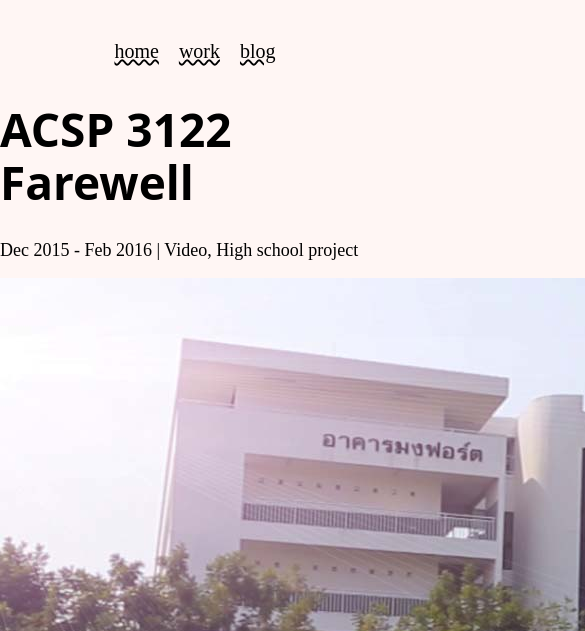
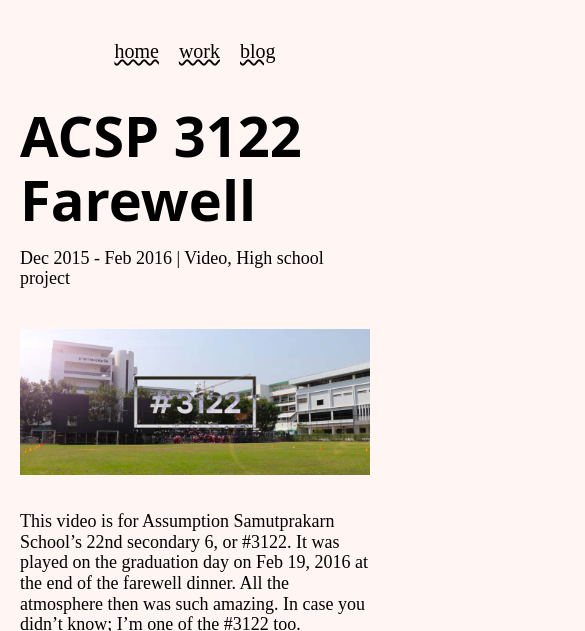
Before and after one commit to zartre/zartre-2024, an Astro site: page /work/acsp-3122 in a window 390 px wide. Shown: the top 631 px of the page, 585 px wide, since content can reach past the window. Built offline with nearby package versions, Linux system fonts and the light colour scheme; Astro itself is replaced by a stand-in of ours; a web font is replaced by a local one.

Commit message:
style: move work page css to new file

```diff
--- /dev/null
+++ b/src/layouts/WorkLayout.astro
@@ -0,0 +1,29 @@
+---
+import "normalize.css";
+import "../styles/raster.css";
+import "../styles/app.sass";
+import "../styles/work.sass";
+interface Props {
+  title: string;
+}
+
+const { title } = Astro.props;
+---
+
+<!doctype html>
+<html lang="en">
+  <head>
+    <meta charset="UTF-8" />
+    <meta name="description" content="Astro description" />
+    <meta name="viewport" content="width=device-width" />
+    <link rel="icon" type="image/svg+xml" href="/favicon.svg" />
+    <link rel="preconnect" href="https://fonts.googleapis.com">
+    <link rel="preconnect" href="https://fonts.gstatic.com" crossorigin>
+    <link href="https://fonts.googleapis.com/css2?family=Ovo&display=swap" rel="stylesheet">
+    <meta name="generator" content={Astro.generator} />
+    <title>{title}</title>
+  </head>
+  <body>
+    <slot />
+  </body>
+</html>
--- a/src/pages/work/[...slug].astro
+++ b/src/pages/work/[...slug].astro
@@ -1,6 +1,6 @@
 ---
 import { getCollection } from 'astro:content';
-import Layout from '../../layouts/Layout.astro';
+import WorkLayout from '../../layouts/WorkLayout.astro';
 import TopNav from '../../components/TopNav.astro';
 
 export async function getStaticPaths() {
@@ -14,7 +14,7 @@
 const { Content } = await entry.render();
 ---
 
-<Layout title={entry.data.title}>
+<WorkLayout title={entry.data.title}>
   <TopNav/>
   <article>
     <div class="meta">
@@ -26,11 +26,9 @@
     </div>
   </article>
   <footer/>
-</Layout>
+</WorkLayout>
 
 <style lang="sass">
 body
   background-color: var(--color-background)
-footer
-  height: 100px
 </style>
--- /dev/null
+++ b/src/styles/work.sass
@@ -0,0 +1,38 @@
+// For single work page
+
+article
+  .content
+    max-width: 600px
+    margin: 2em auto
+    font-family: var(--font-family-accent)
+    padding: 0 1rem
+    figure
+      margin: 0
+      padding: 0
+    p img
+      display: block
+      width: 160%
+      height: 100%
+      margin-left: -30%
+      margin-top: 3em
+      margin-bottom: 3em
+      @media screen and (max-width: 1079px)
+        width: 100%
+        margin-left: 0
+        margin-top: 2em
+        margin-bottom: 2em
+  .meta
+    max-width: 960px
+    margin: 0 auto
+    padding: 0 1rem
+    @media screen and (max-width: 1079px)
+      max-width: 600px
+    h1
+      margin: 1rem 0 0.8rem
+      font-size: 2.8rem
+      font-family: var(--font-family-main)
+    p
+      margin: 0.5rem 0
+      font-family: var(--font-family-accent)
+      @media screen and (max-width: 1079px)
+        max-width: 600px
```
